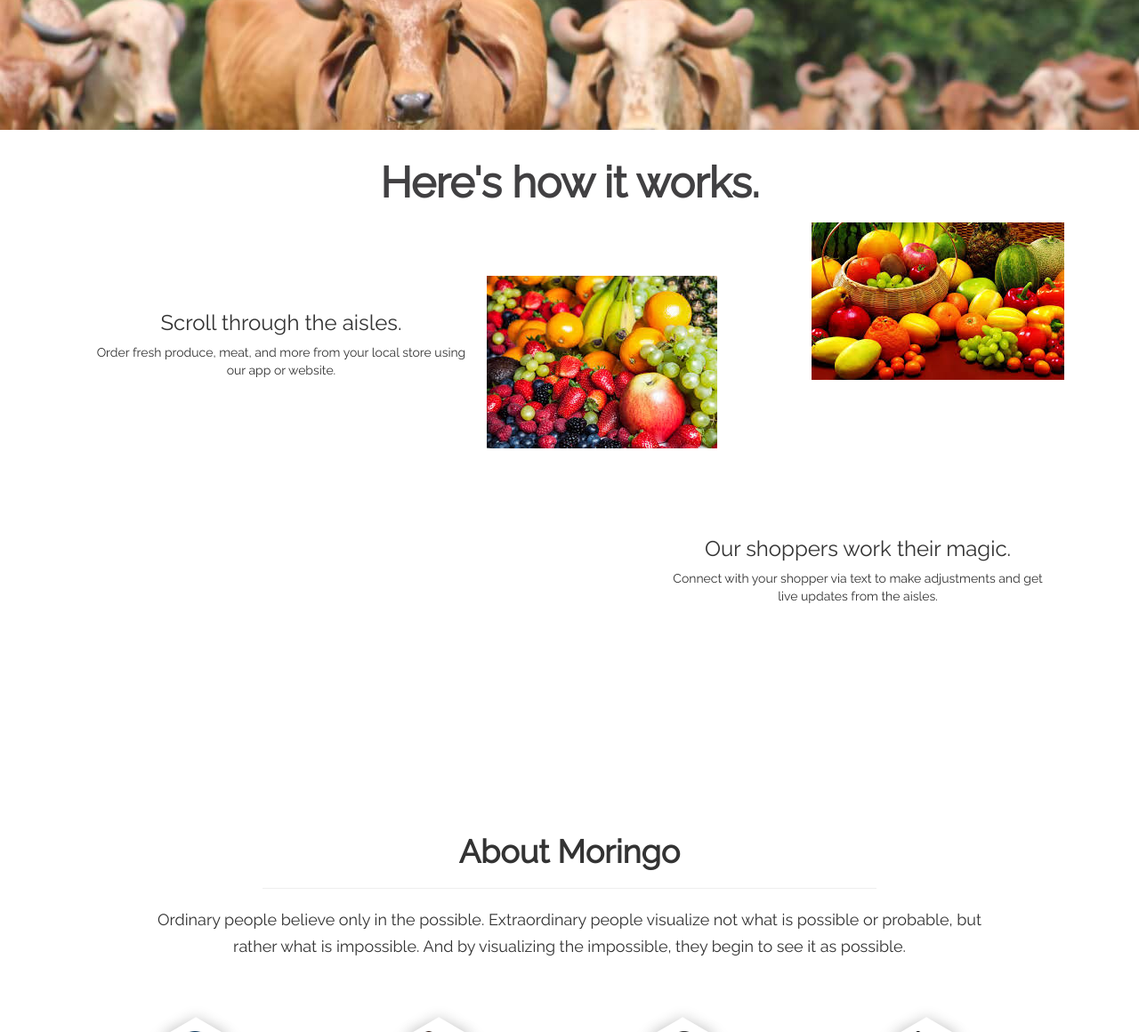
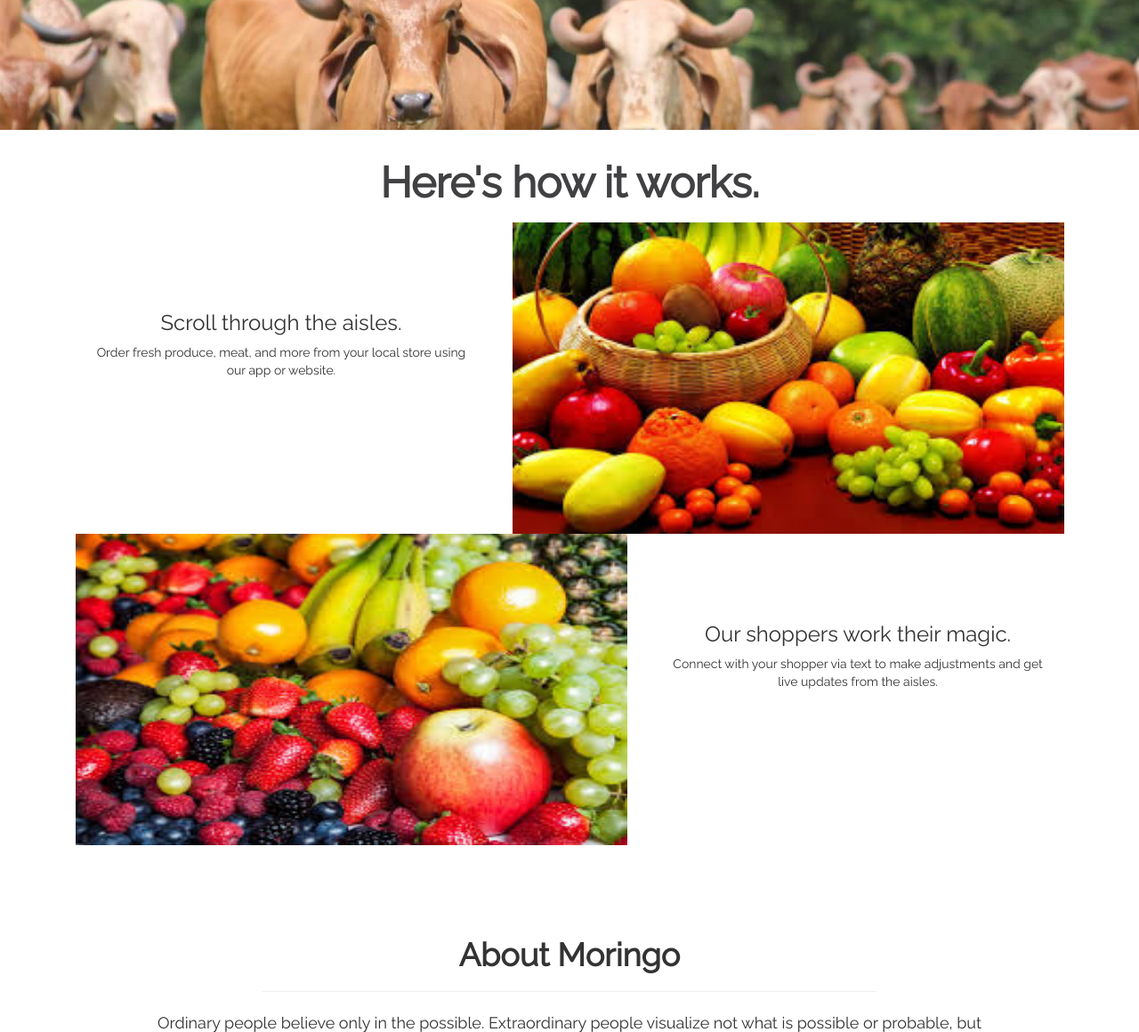
Before and after one commit to srkarthikg/moringo, a PHP site: page / in a window 1280 px wide. Shown: the part 554-1714 px from the top of the page at 89% size. Run offline with PHP 8.4, Linux system fonts and the light colour scheme.

Commit message:
Update style.css

```diff
--- a/style/style.css
+++ b/style/style.css
@@ -568,3 +568,7 @@ body {
 	text-align: -webkit-center;
     margin-top: 80px;
 }
+.morningo-img img{
+	width:620px;
+	height:350px;
+}
```
